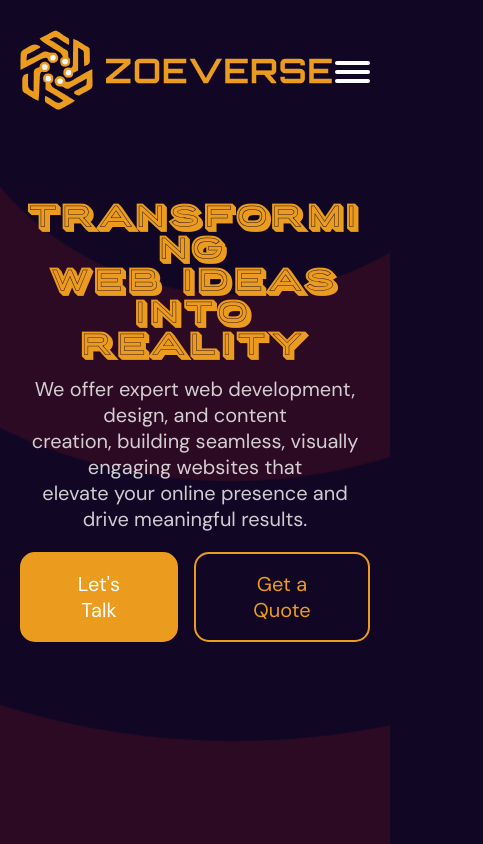
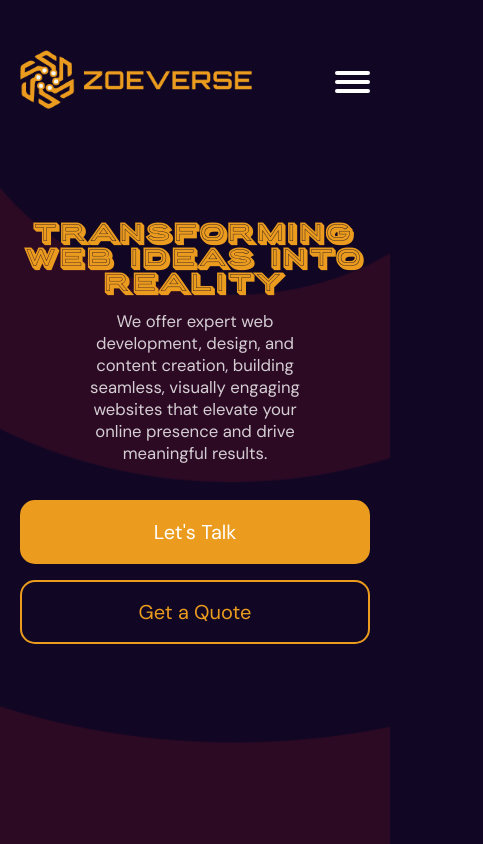
Before and after one commit to githuber-boop/ZoeVerse, a React (Vite) app: page / in a window 390 px wide. Shown: the top 844 px of the page, 483 px wide, since content can reach past the window. Built offline with nearby package versions, Linux system fonts and the light colour scheme.

Commit message:
mainnnnnn

```diff
--- a/src/App.jsx
+++ b/src/App.jsx
@@ -11,13 +11,17 @@ import TechStack1 from './assets/tech-stack-portfolio-1.png'
 import TechStack2 from './assets/tech-stack-portfolio-2.png'
 
 const App = () => {
-
+  const phoneNumber = '+919444963725';
   const [isMenuOpen, setIsMenuOpen] = useState(false);
   const [isOpen, setIsOpen] = useState(true)
 
   const toggleMenu = () => {
     setIsMenuOpen(!isMenuOpen);
     setIsOpen(!isOpen)
+  };
+
+  const handleClick = () => {
+    alert(`Calling ${phoneNumber}`);
   };
 
   return (
@@ -50,8 +54,8 @@ const App = () => {
             <h1>Transforming <br></br>Web Ideas into<br></br> Reality</h1>
             <p>We offer expert web development, design, and content<br></br> creation, building seamless, visually engaging websites that <br></br> elevate your online presence and drive meaningful results.</p>
             <div className="cta">
-              <a className="button" href='#'>Let's Talk</a>
-              <a className="button" href='#'>Get a Quote</a>
+              <a className="button" href={`tel:${phoneNumber}`} onClick={handleClick}>Let's Talk</a>
+              <a className="button"  href='#' >Get a Quote</a>
             </div>
           </div>
         </div>
--- a/src/index.css
+++ b/src/index.css
@@ -12,6 +12,7 @@
 
 @font-face {
   font-family: Porter;
+  font-display: swap;
   src: url("./fonts/porter-sans-inline-block.ttf");
 }
 
@@ -402,6 +403,15 @@ p, h1, h2, h3, h4, h5, h6 {
     grid-template-columns: 1fr;
   }
 
+  .portfolio-card-content img  {
+    width: 20vw;
+    /* margin: 10px 0; */
+  }
+
+  .portfolio-card-content .techStack2 {
+    width: 13vw;
+  }
+
   .nav-links  {
     /* flex-direction: column; */
     position: absolute;
@@ -435,4 +445,48 @@ p, h1, h2, h3, h4, h5, h6 {
   .hamburger {
     display: flex;
   }
+
+  .hero-text p br {
+    display: none;
+   }
+
+   .hero-text p {
+    padding: 0 3.5rem;
+   }
 }
+
+@media only screen and (max-width: 500px) {
+ .nav-links {
+  flex-direction: column;
+ }
+
+ .navbar {
+  padding: 50px 0;
+ }
+
+ .logo img{
+  width: 60vw;
+ }
+
+ .hero-text h1 {
+  font-size: calc(1.1rem + 2vw);
+ }
+
+
+ .hero-text p {
+  font-size: calc(.8rem + 1vw);
+ }
+
+ .hero-text p br, .hero-text h1 br {
+  display: none;
+ }
+
+ .cta {
+  margin-top: 2.25rem;
+  flex-direction: column;
+ }
+
+.heading {
+  font-size: calc(1rem + 6vw) !important;
+ }
+}
```
Also changed, not shown: public/logo.png (deleted).
